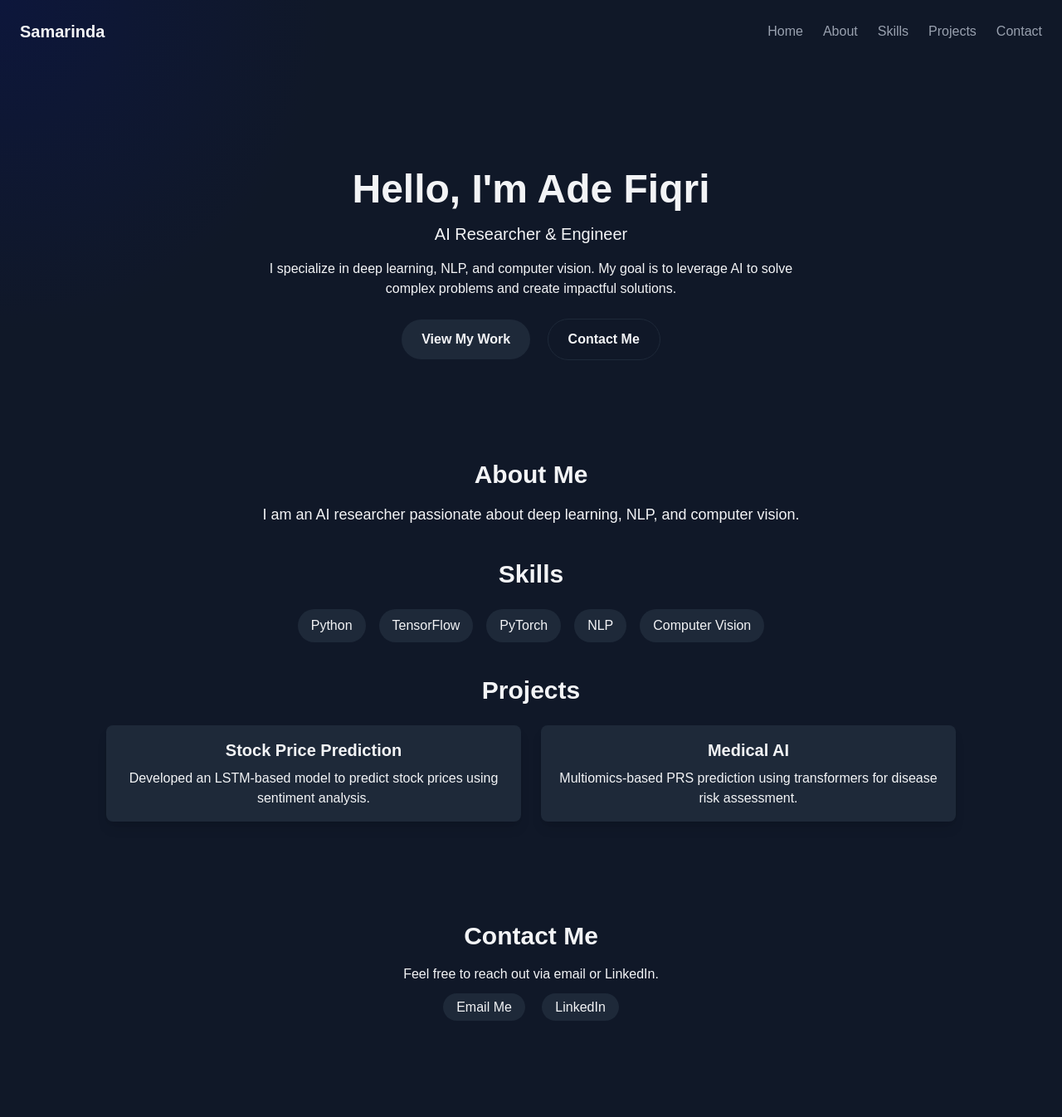
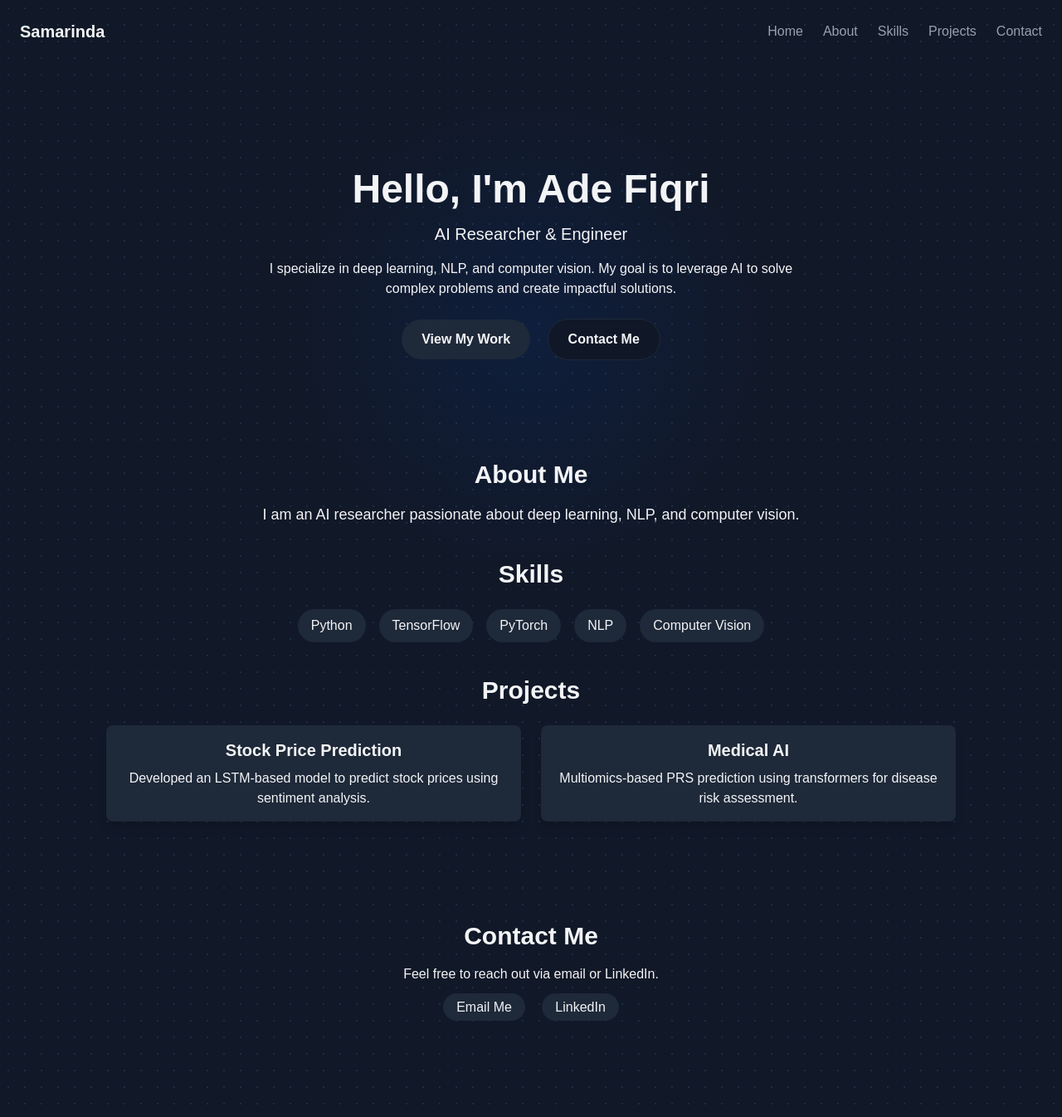
Before and after one commit to adefiqri12/ade-portofolio, a Django app: page / in a window 1280 px wide. Shown: the whole page at 83% size. Run offline with Django 5.2, Linux system fonts and the light colour scheme; style sheets or scripts are compiled from the project's sources.

Commit message:
dot pattern

```diff
--- a/src/static/css/custom.css
+++ b/src/static/css/custom.css
@@ -1,9 +1,19 @@
 .radial-gradient-bg {
-    background-image: radial-gradient(
-        circle 400px at var(--x) var(--y),
-        rgba(8, 20, 88, 0.4) 0%,
+    position: relative;
+    background:
+      /* Layer 1: The dot pattern */
+      radial-gradient(
+        circle 1px at 50% 50%,
+        rgba(38, 100, 150, 1) 0%,
         transparent 100%
-    );
-    background-repeat: no-repeat;
-    background-attachment: local;
-}
+      ) 0 0/20px 20px,
+      /* Layer 2: The moving radial gradient */
+      radial-gradient(
+        circle 300px at var(--x) var(--y),
+        rgba(12, 40, 92, 0.4) 0%,
+        transparent 100%
+      ),
+      /* Layer 3: Base background color */
+      rgb(17, 24, 39); /* equivalent to bg-gray-900 */
+    background-repeat: repeat, no-repeat, no-repeat;
+  }
--- a/src/static/js/animation.js
+++ b/src/static/js/animation.js
@@ -1,17 +1,13 @@
 let lastX = window.innerWidth / 2;
 let lastY = window.innerHeight / 2;
 
-// Update position on mouse move
 document.addEventListener('mousemove', (e) => {
     lastX = e.clientX;
     lastY = e.clientY;
     updateGradientPosition();
 });
 
-// Also update on scroll
-window.addEventListener('scroll', () => {
-    updateGradientPosition();
-});
+window.addEventListener('scroll', updateGradientPosition);
 
 function updateGradientPosition() {
     const x = lastX + window.scrollX;
@@ -20,6 +16,4 @@ function updateGradientPosition() {
     document.documentElement.style.setProperty('--x', x + 'px');
     document.documentElement.style.setProperty('--y', y + 'px');
 }
-
-// Initial position update
 updateGradientPosition();
```
